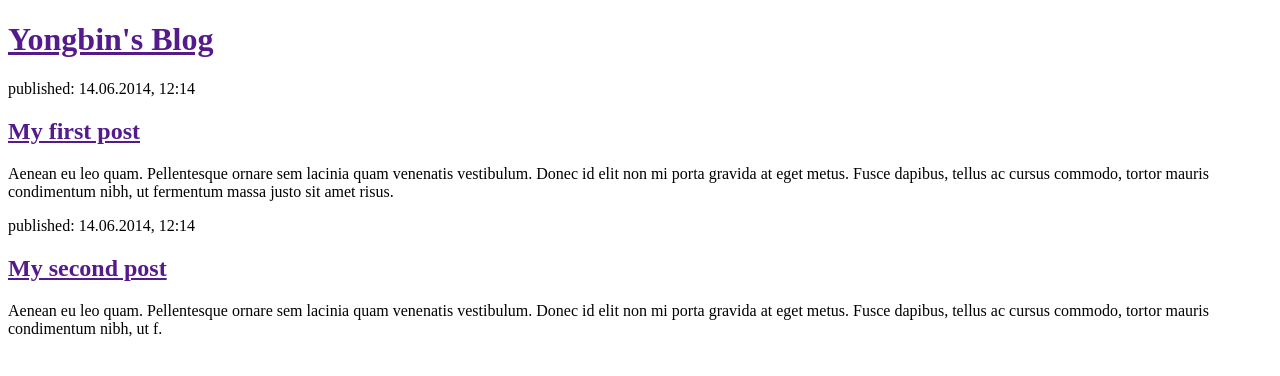
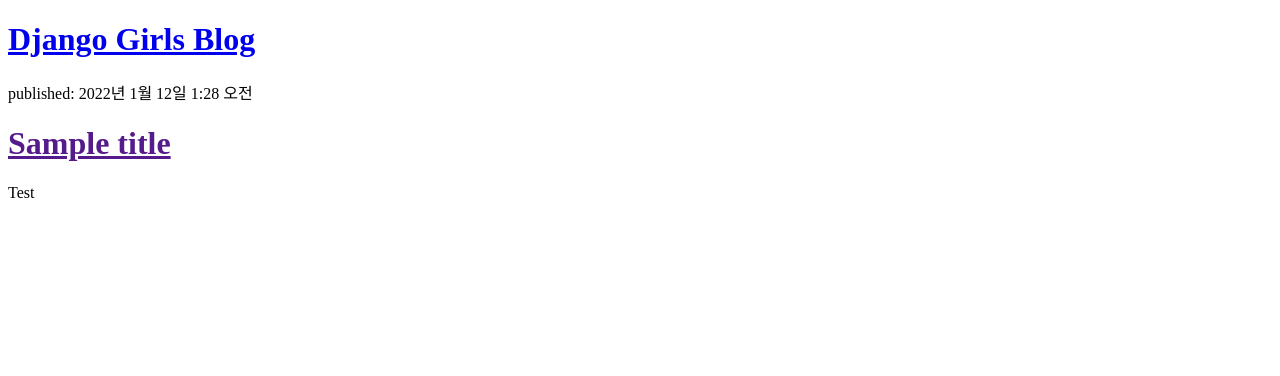
Before and after one commit to yongbin97/Pirogramming16, a Django app: page / in a window 1280 px wide. Shown: the top 376 px of the page. Run offline with Django 4.2, Linux system fonts and the light colour scheme; data comes from the database, SQL or seed files in the repository.

Commit message:
Django 템플릿

```diff
--- a/djangogirls/mysite/blog/templates/blog/post_list.html
+++ b/djangogirls/mysite/blog/templates/blog/post_list.html
@@ -8,19 +8,15 @@
 </head>
 <body>
     <div>
-        <h1><a href="">Yongbin's Blog</a></h1>
+        <h1><a href="/">Django Girls Blog</a></h1>
     </div>
 
-    <div>
-        <p>published: 14.06.2014, 12:14</p>
-        <h2><a href="">My first post</a></h2>
-        <p>Aenean eu leo quam. Pellentesque ornare sem lacinia quam venenatis vestibulum. Donec id elit non mi porta gravida at eget metus. Fusce dapibus, tellus ac cursus commodo, tortor mauris condimentum nibh, ut fermentum massa justo sit amet risus.</p>
-    </div>
-
-    <div>
-        <p>published: 14.06.2014, 12:14</p>
-        <h2><a href="">My second post</a></h2>
-        <p>Aenean eu leo quam. Pellentesque ornare sem lacinia quam venenatis vestibulum. Donec id elit non mi porta gravida at eget metus. Fusce dapibus, tellus ac cursus commodo, tortor mauris condimentum nibh, ut f.</p>
-    </div>
+    {% for post in posts %}
+        <div>
+            <p>published: {{ post.published_date }}</p>
+            <h1><a href="">{{ post.title }}</a></h1>
+            <p>{{ post.text|linebreaksbr }}</p>
+        </div>
+    {% endfor %}
 </body>
 </html>
--- a/djangogirls/mysite/blog/views.py
+++ b/djangogirls/mysite/blog/views.py
@@ -5,7 +5,4 @@
 # Create your views here.
 def post_list(request):
     posts = Post.objects.filter(published_date__lte=timezone.now()).order_by('published_date')
-    return render(request, 'blog/post_list.html', {})
-
-
-Post.objects.filter(published_date__lte=timezone.now()).order_by('published_date')
+    return render(request, 'blog/post_list.html', {'posts': posts})
```
